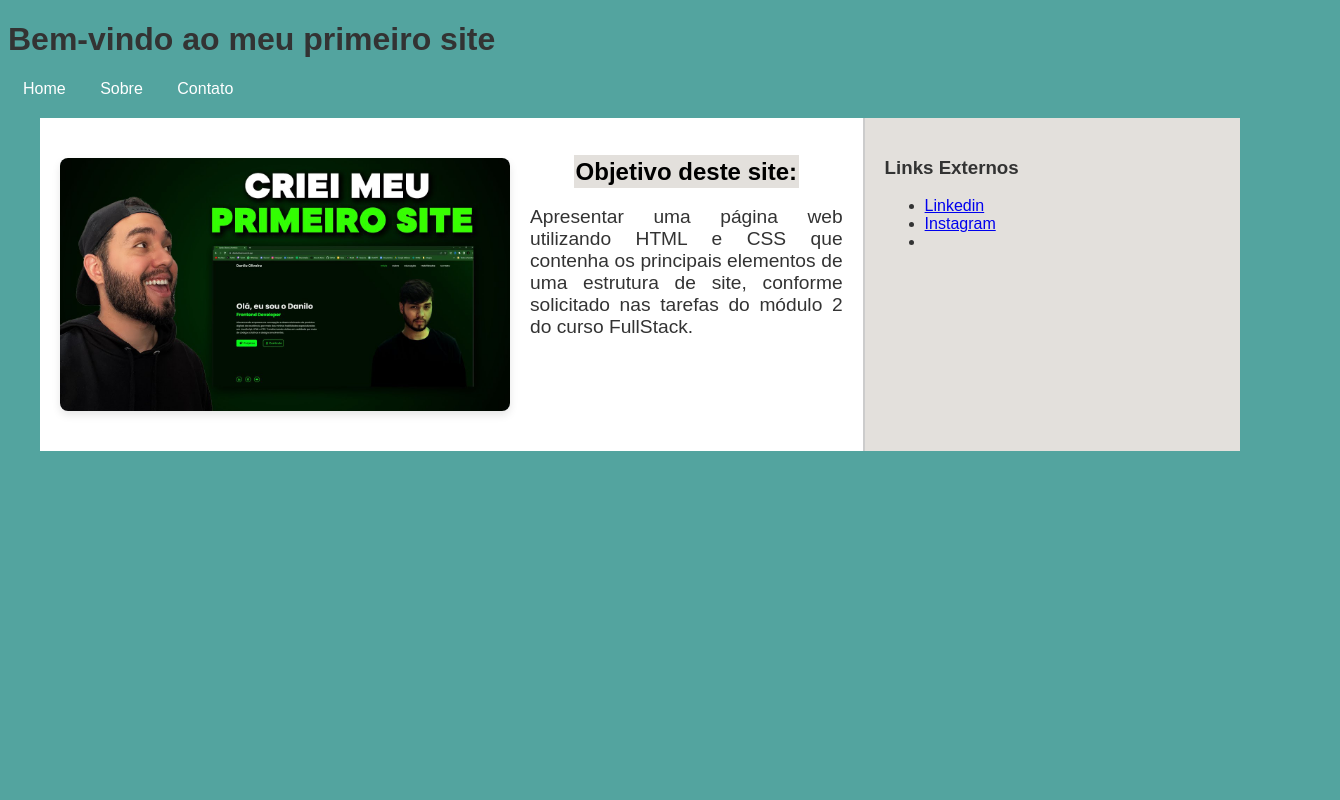
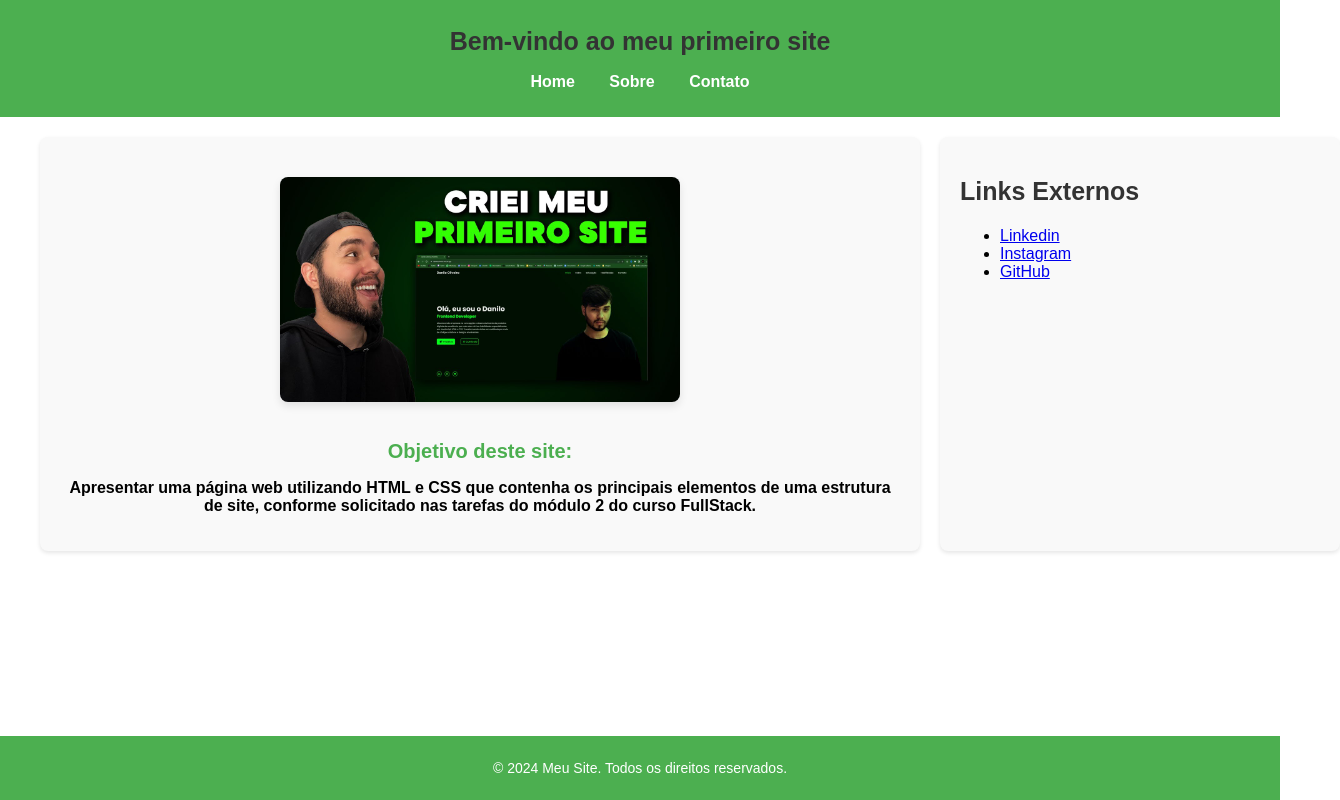
Before and after one commit to DanyelaSoares/atividade3, a plain HTML site: page index.html in a window 1280 px wide. Shown: the whole page, 1340 px wide, since content can reach past the window. Drawn offline with Linux system fonts and the light colour scheme.

Commit message:
Meu primeiro site

```diff
--- a/index.html
+++ b/index.html
@@ -14,28 +14,44 @@
         <h1>Bem-vindo ao meu primeiro site</h1>
         <nav>
             <ul>
-                <li><a href="index.html">Home</a></li>
-                <li><a href="sobre.html">Sobre</a></li>
-                <li><a href="contato.html">Contato</a></li>
+                <h3>
+                    <li><a href="index.html">Home</a></li>
+                    <li><a href="sobre.html">Sobre</a></li>
+                    <li><a href="contato.html">Contato</a></li>
+                </h3>
             </ul>
         </nav>
     </header>
 
     <!-- Layout com duas colunas: section e aside -->
     <div class="container">
-        <section class="flex-container">
-            <img src="img/site.jpg" alt="Imagem do site" class="imagem3">
+        <section>
+            <img src="img/site.jpg" alt="Uma imagem ilustrativa do site" class="imagem-site">
             <div class="text-container">
                 <h2><span class="destaque">Objetivo deste site:</span></h2>
-                <p class="texto-maior">Apresentar uma página web utilizando HTML e CSS que contenha os principais
+                <p>
+                <h3>Apresentar uma página web utilizando HTML e CSS que contenha os principais
                     elementos de uma estrutura de site, conforme solicitado nas tarefas do módulo 2 do curso FullStack.
+                    </p>
+                </h3>
                 </p>
             </div>
         </section>
 
         <aside>
-            <h3>Links Externos</h3>
+            <h1>Links Externos</h1>
             <ul>
                 <li><a href="https://www.linkedin.com/in/danielasoares3/">Linkedin</a></li>
                 <li><a href="https://www.instagram.com/dannyelasoarez/">Instagram</a></li>
-                <li><a href="https://github
+                <li><a href="https://github.com">GitHub</a></li>
+            </ul>
+        </aside>
+    </div>
+
+    <footer>
+        <p>&copy; 2024 Meu Site. Todos os direitos reservados.</p>
+    </footer>
+
+</body>
+
+</html>
--- a/script.js
+++ b/script.js
@@ -1,5 +1,6 @@
 let form = document.getElementById('contactForm');
 let responseDiv = document.getElementById('response');
+let mensagemConfirmacao = document.getElementById("mensagemConfirmacao");
 
 // Adiciona o evento de envio do formulário
 form.addEventListener('submit', function (event) {
@@ -14,6 +15,7 @@ form.addEventListener('submit', function (event) {
     responseDiv.innerHTML = `<p>Obrigado, <strong>${name}</strong>! Sua mensagem foi enviada com sucesso.</p>
                              <p>Email: ${email}</p>
                              <p>Mensagem: ${message}</p>`;
+    responseDiv.style.display = "block"; // Exibe a mensagem de resposta
 
     // Limpa o formulário após o envio
     form.reset();
--- a/style.css
+++ b/style.css
@@ -1,149 +1,201 @@
-/* Estilizando o corpo e o fundo */
 body {
-    font-family: 'Arial', sans-serif;
-    background-color: #53a49f;
-    /* Verde-água suave */
-    color: #333;
-    /* Texto em cinza escuro */
+    font-family: Arial, sans-serif;
+    margin: 0;
+    padding: 0;
 }
 
-/* Centralizando o conteúdo da página */
-.container {
-    display: flex;
-    /* Layout flex para dividir em duas colunas */
-    justify-content: space-between;
-    /* Espaçamento entre section e aside */
-    max-width: 1200px;
-    /* Limita a largura máxima a 1200px */
-    margin: 0 auto;
-    /* Centraliza o container horizontalmente */
-    padding: 0 20px;
-    /* Adiciona algum espaço nas laterais para telas menores */
+header {
+    background-color: #4CAF50;
+    color: white;
+    padding: 10px 0;
+    text-align: center;
 }
 
-/* Section com 70% da largura */
-section {
-    flex: 7;
-    /* 70% da largura para o section */
-    background-color: #ffffff;
-    /* Fundo branco para contraste */
-    padding: 20px;
-    margin-top: 20px;
-}
-
-/* Aside com 30% da largura */
-aside {
-    flex: 3;
-    /* 30% da largura para o aside */
-    background-color: #e3e0dc;
-    /* Cor de fundo para o aside */
-    padding: 20px;
-    margin-top: 20px;
-    border-left: 2px solid #ccc;
-    /* Adiciona uma borda à esquerda */
-}
-
-/* Menu de navegação */
 nav ul {
-    list-style: none;
+    list-style-type: none;
     padding: 0;
-    margin: 0;
 }
 
 nav ul li {
-    display: inline-block;
+    display: inline;
     margin: 0 15px;
 }
 
 nav ul li a {
     color: white;
-    /* Texto do menu em branco */
     text-decoration: none;
 }
 
 nav ul li a:hover {
     text-decoration: underline;
-    color: #FF9800;
-    /* Laranja no hover */
 }
 
-/* Footer */
+.container {
+    display: flex;
+    flex-direction: row;
+    /* Mantém as colunas lado a lado */
+    padding: 20px;
+    max-width: 1200px;
+    /* Define uma largura máxima para o container */
+    margin: 0 auto;
+    /* Centraliza o container na página */
+}
+
+section {
+    flex: 0 0 70%;
+    /* O section ocupa 70% da largura */
+    margin-right: 20px;
+    /* Espaçamento entre as colunas */
+    text-align: center;
+    /* Centraliza o texto dentro do section */
+    padding: 20px;
+    /* Adiciona um pouco de preenchimento */
+    background-color: #f9f9f9;
+    /* Fundo leve para destacar a seção */
+    border-radius: 8px;
+    /* Bordas arredondadas */
+    box-shadow: 0 2px 4px rgba(0, 0, 0, 0.1);
+    /* Sombra sutil */
+}
+
+aside {
+    flex: 0 0 30%;
+    /* O aside ocupa 30% da largura */
+    text-align: left;
+    /* Alinhamento à esquerda para o aside */
+    padding: 20px;
+    /* Adiciona um pouco de preenchimento */
+    background-color: #f9f9f9;
+    /* Fundo leve para destacar o aside */
+    border-radius: 8px;
+    /* Bordas arredondadas */
+    box-shadow: 0 2px 4px rgba(0, 0, 0, 0.1);
+    /* Sombra sutil */
+}
+
+h1 {
+    color: #333;
+}
+
+.destaque {
+    font-weight: bold;
+    color: #4CAF50;
+    font-size: 20px;
+}
+
 footer {
-    background-color: #3b7d7a;
-    /* Verde escuro */
+    background-color: #4CAF50;
+    color: white;
+    text-align: center;
+    padding: 10px 0;
+    position: fixed;
+    bottom: 0;
+    left: 0;
+    width: 100%;
+    z-index: 1000;
+}
+
+.imagem-criar-site {
+    width: 100%;
+    max-width: 300px;
+    height: auto;
+    border-radius: 8px;
+    box-shadow: 0 4px 8px rgba(0, 0, 0, 0.1);
+    margin: 20px auto;
+    /* Centraliza a imagem */
+}
+
+.imagem-daniela {
+    width: 100%;
+    max-width: 200px;
+    height: center;
+    border-radius: 8px;
+    box-shadow: 0 4px 8px rgba(0, 0, 0, 0.1);
+    margin: 20px auto;
+    /* Centraliza a imagem */
+}
+
+.imagem-site {
+    width: 100%;
+    max-width: 400px;
+    height: auto;
+    border-radius: 8px;
+    box-shadow: 0 4px 8px rgba(0, 0, 0, 0.1);
+    margin: 20px auto;
+    /* Centraliza a imagem */
+}
+
+form {
+    display: flex;
+    flex-direction: column;
+    max-width: 400px;
+    margin: 20px auto;
+}
+
+form input,
+form textarea {
+    margin-bottom: 10px;
     padding: 10px;
+    border: 1px solid #ccc;
+    border-radius: 5px;
+}
+
+form button {
+    background-color: #4CAF50;
+    color: white;
+    padding: 10px;
+    border: none;
+    border-radius: 5px;
+    cursor: pointer;
+}
+
+form button:hover {
+    background-color: #45a049;
+}
+
+#response {
     text-align: center;
-    color: white;
-    /* Texto branco */
     margin-top: 20px;
 }
 
-/* Destaque do texto */
-.destaque {
-    font-weight: bold;
-    background-color: #e3e0dc;
-    color: black;
-    padding: 3px 2px;
-    text-align: center;
-    font-size: 1.0em;
+/* Media Queries para Responsividade */
+@media (max-width: 768px) {
+    .container {
+        flex-direction: column;
+        /* Empilha as colunas em telas menores */
+    }
+
+    section {
+        margin-right: 0;
+        /* Remove o espaço à direita */
+        text-align: center;
+        /* Centraliza o texto */
+    }
+
+    aside {
+        margin-top: 20px;
+        /* Adiciona espaço acima do aside */
+    }
 }
 
-/* Estilo adicional para imagens */
-img {
-    height: auto;
-    display: block;
-    margin: 20px 0;
-    border-radius: 8px;
-    box-shadow: 0 4px 8px rgba(0, 0, 0, 0.1);
+/*FONTE*/
+
+h1 {
+    font-size: 25px;
 }
 
-/* Justificar texto do section */
-.texto-maior {
-    font-size: 1.2em;
-    text-align: justify;
+h2 {
+    font-size: 18px;
 }
 
-/* Estilo do formulário */
-form {
-    background-color: #fff;
-    border-radius: 8px;
-    padding: 20px;
-    box-shadow: 0 2px 5px rgba(0, 0, 0, 0.1);
-    max-width: 600px;
-    margin: 20px auto;
+h3 {
+    font-size: 16px;
 }
 
-/* Estilo para inputs e textarea */
-input[type="text"],
-input[type="email"],
-textarea {
-    width: 100%;
-    padding: 10px;
-    margin-bottom: 15px;
-    border: 1px solid #ccc;
-    border-radius: 4px;
-    box-sizing: border-box;
+p {
+    font-size: 14px;
 }
 
-/* Estilo para a mensagem de resposta */
-#response {
-    margin-top: 20px;
-    text-align: center;
-    font-weight: bold;
+aside {
+    font-size: 16px;
 }
-
-/* Estilo do container flex */
-.flex-container {
-    display: flex;
-    align-items: flex-start;
-    /* Alinha os itens ao topo */
-}
-
-.text-container {
-    margin-left: 20px;
-    text-align: center;
-}
-
-.imagem3 {
-    width: 450px;
-}
```
Also changed, not shown: contato.html (+25 -24 lines), sobre.html (+17 -21 lines).
